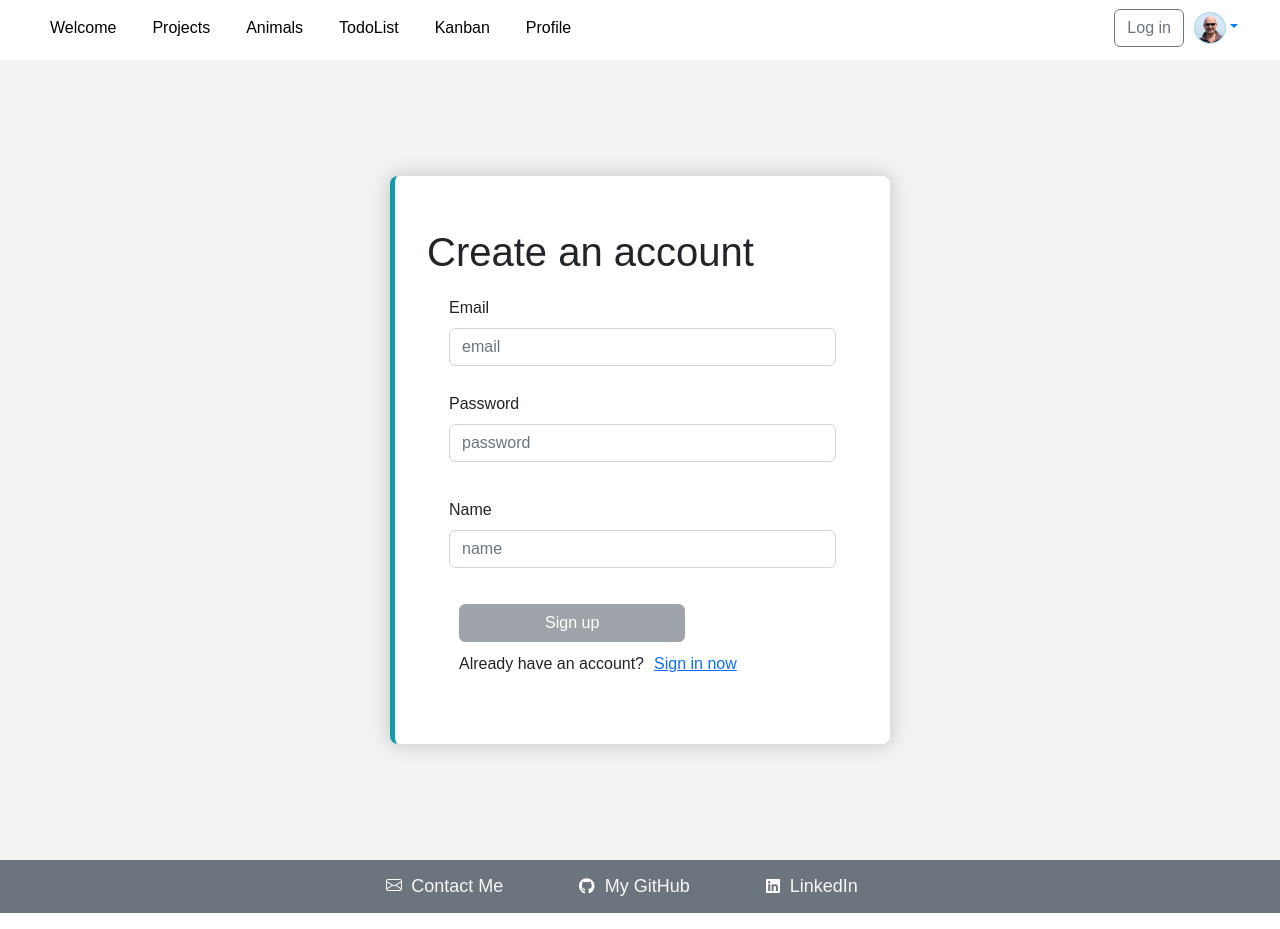
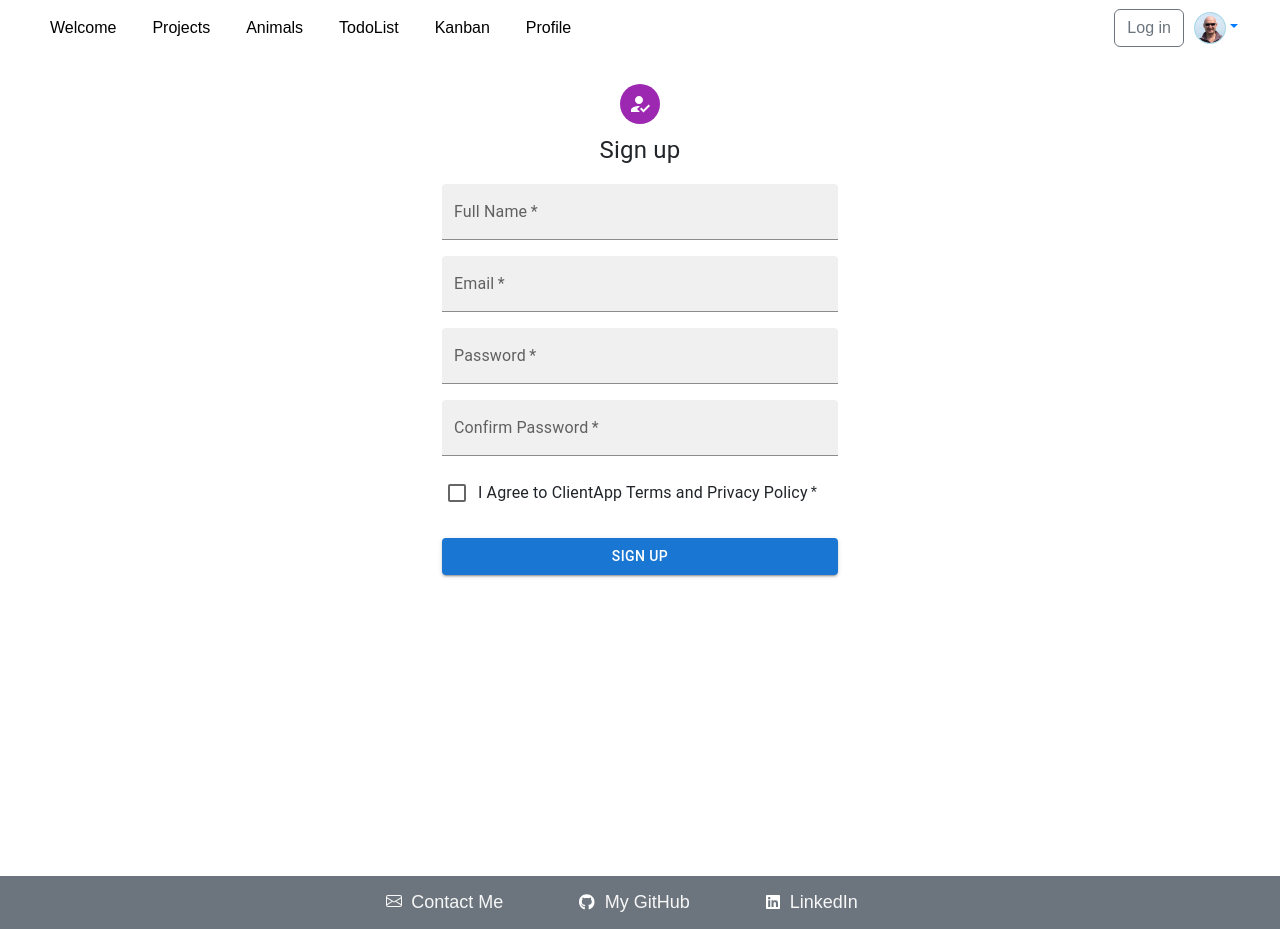
Before and after one commit to Dmitrii126776/client-mern-auth, a React (Create React App) app: page /registration in a window 1280 px wide. Built offline with nearby package versions, Linux system fonts and the light colour scheme; no server answers.

Commit message:
RegistrationForm.js

```diff
--- a/package.json
+++ b/package.json
@@ -12,6 +12,7 @@
     "@fortawesome/free-regular-svg-icons": "^6.4.0",
     "@fortawesome/free-solid-svg-icons": "^6.4.0",
     "@fortawesome/react-fontawesome": "^0.2.0",
+    "@hookform/resolvers": "^3.3.4",
     "@mui/icons-material": "^5.11.11",
     "@mui/joy": "^5.0.0-beta.5",
     "@mui/material": "^5.11.12",
@@ -27,6 +28,7 @@
     "react": "^18.2.0",
     "react-beautiful-dnd": "^13.1.1",
     "react-dom": "^18.2.0",
+    "react-hook-form": "^7.51.4",
     "react-lazy-load-image-component": "^1.6.0",
     "react-parallax": "^3.5.1",
     "react-particles": "^2.9.3",
@@ -35,7 +37,8 @@
     "react-tsparticles": "^2.9.3",
     "reactstrap": "^9.1.5",
     "tsparticles": "^2.9.3",
-    "web-vitals": "^2.1.4"
+    "web-vitals": "^2.1.4",
+    "yup": "^1.4.0"
   },
   "scripts": {
     "start": "react-scripts start",
--- a/src/App.js
+++ b/src/App.js
@@ -17,6 +17,7 @@ import Projects from "./components/Projects";
 import Profile from "./components/Profile";
 import Footer from "./components/Footer";
 import Loader from "./components/Loader";
+import RegistrationForm from "./pages/RegistrationForm";
 
 const AnimalsBoard = lazy(() => import('./animals/AnimalsBoard'))
 
@@ -111,7 +112,8 @@ function App() {
                     <Route path="/projects" element={<Projects/>}/>
                     <Route path="/profile" element={<Profile/>}/>
                     <Route path="/login" element={<Login/>}/>
-                    <Route path="/registration" element={<Registration/>}/>
+                    {/*<Route path="/registration" element={<Registration/>}/>*/}
+                    <Route path="/registration" element={<RegistrationForm/>}/>
                     <Route path="/home" element={<Home/>}/>
                     <Route path='/tasks' element={<TasksList/>}/>
                     <Route path="/kanban" element={
--- /dev/null
+++ b/src/components/registrationForm/CheckboxFields.js
@@ -0,0 +1,22 @@
+import React from 'react';
+import {FormControlLabel, Checkbox} from "@mui/material";
+import {Controller} from "react-hook-form";
+import ErrorMessage from "./ErrorMessage";
+
+const CheckboxFields = ({name, control, errors}) => {
+    return (
+        <>
+            <Controller
+                name={name}
+                control={control}
+                render={({field}) => (
+                    <FormControlLabel required control={<Checkbox {...field} required/>}
+                                      label="I Agree to ClientApp Terms and Privacy Policy"/>
+                )}
+            />
+            {errors[name] ? <ErrorMessage message={errors[name].message}/> : null}
+        </>
+    );
+};
+
+export default CheckboxFields;
--- /dev/null
+++ b/src/components/registrationForm/ErrorMessage.js
@@ -0,0 +1,21 @@
+import React from 'react';
+import {Box, Typography} from "@mui/material";
+import ErrorIcon from '@mui/icons-material/Error';
+
+const ErrorMessage = ({message}) => {
+    return (
+        <Box sx={{
+            display: 'flex',
+            alignItems: 'center',
+            gap: '5px',
+            mt: '6px'
+        }}>
+            <ErrorIcon color='error' sx={{width: '20px'}}/>
+            <Typography color='error.main' variant='span' fontSize='12px'>
+                {message}
+            </Typography>
+        </Box>
+    );
+};
+
+export default ErrorMessage;
--- /dev/null
+++ b/src/components/registrationForm/TextFields.js
@@ -0,0 +1,25 @@
+import React from 'react';
+import {FormControl, TextField} from "@mui/material";
+import {Controller} from "react-hook-form"
+import ErrorMessage from "./ErrorMessage";
+
+const TextFields = (props) => {
+    const {label, control, name, errors} = props;
+    const addErrorIntoField = (errors) => errors ? {error: true} : {error: false};
+
+    return (
+        <FormControl fullWidth sx={{mb: '1rem'}}>
+            <Controller
+                name={name}
+                control={control}
+                render={({field}) => (
+                    <TextField {...field} {...addErrorIntoField(errors[name])}
+                               required label={label} variant="filled"/>
+                )}
+            />
+            {errors[name] ? <ErrorMessage message={errors[name].message}/> : null}
+        </FormControl>
+    );
+};
+
+export default TextFields;
--- a/src/pages/Login.js
+++ b/src/pages/Login.js
@@ -46,7 +46,7 @@ const Login = () => {
                     // Something happened in setting up the request that triggered an Error
                     console.log('error-message', error.message);
                 }
-                console.log('error-config', error.config);
+                // console.log('error-config', error.config);
             })
     }
 
--- a/src/pages/Registration.js
+++ b/src/pages/Registration.js
@@ -13,42 +13,46 @@ const Registration = () => {
     const navigate = useNavigate();
     const user = useContext(UserContext)
 
-    const registerUser = (e) => {
-        const avatar = firstname[0].toUpperCase();
-        e.preventDefault()
-        const data = {email, password, firstname, avatar}
-        axios.post('https://server-mern-project.vercel.app/registration', data, {withCredentials: true})
-            .then((response) => {
-                console.log(response)
-                console.log(response.status)
-                console.log(response.data)
-                // console.log(response.data.accessToken)
-                const token = response.data.accessToken;
-                localStorage.setItem('token', token);
-                setEmail('')
-                setPassword('')
-                // setLoginError(false)
-                navigate(-2)
 
-                // console.log(response.data)
-                // const token = response.data.token;
-                // const id = response.data.id
-                // localStorage.setItem('token', token);
-                // localStorage.setItem('id', id);
-                // user.setEmail(response.data.user.email)
-                // user.setFirstName(response.data.user.firstname)
-                // setEmail('')
-                // setPassword('')
-                // setFirstName('')
-                // navigate('/home')
-            }).catch(() => {
-            console.log('error')
-            // setLoginError(true)
-            setEmail('')
-            setPassword('')
-        })
+    // const registerUser = (e) => {
+    //     e.preventDefault()
+    //     const avatar = firstname[0].toUpperCase();
+    //
+    //     const data = {email, password, firstname, avatar}
+    //     axios.post('https://server-mern-project.vercel.app/registration', data, {withCredentials: true})
+    //         .then((response) => {
+    //             console.log(response.data)
+    //             const token = response.data.accessToken;
+    //             // const id = response.data.id
+    //             localStorage.setItem('token', token);
+    //             // localStorage.setItem('id', id);
+    //             // user.setEmail(response.data.user.email)
+    //             // user.setFirstName(response.data.user.firstname)
+    //             setEmail('')
+    //             setPassword('')
+    //             setFirstName('')
+    //             // navigate(-1)
+    //             navigate('/')
+    //         })
+    // }
+
+    async function registerUser(e) {
+        try {
+            e.preventDefault()
+            const avatar = firstname[0].toUpperCase();
+
+            const data = {email, password, firstname, avatar}
+            const response = await axios.post('https://server-mern-project.vercel.app/registration', data, {withCredentials: true})
+            console.log(response.data)
+            // const token = response.data.accessToken;
+            localStorage.setItem('token', response.data.accessToken);
+            // localStorage.setItem('token', response.data.token);
+            navigate('/')
+
+        } catch (e) {
+            console.log(e.response?.data?.message);
+        }
     }
-
 
     return (
         <div className="welcome-container welcome-background">
--- /dev/null
+++ b/src/pages/RegistrationForm.js
@@ -0,0 +1,103 @@
+import React, {useState} from 'react';
+import {Container, Box, Button, Avatar, Typography} from "@mui/material";
+import TextFields from "../components/registrationForm/TextFields";
+import CheckboxFields from "../components/registrationForm/CheckboxFields";
+import {useForm} from "react-hook-form";
+import {yupResolver} from "@hookform/resolvers/yup";
+import * as yup from "yup";
+import {useNavigate} from "react-router-dom";
+import {HowToReg} from "@mui/icons-material";
+import axios from "axios";
+
+// const emailRegExp = /^([\w-]+(?:\.[\w-]+)*)@((?:[\w-]+\.)*\w[\w-]{0,66})\.([a-z]{2,6}(?:\.[a-z]{2})?)$/;
+const pawdRegExp = /^(?=.*[A-Za-z])(?=.*\d)(?=.*[@$!%*#?&])[A-Za-z\d@$!%*#?&]{8,}$/;
+
+
+const schema = yup
+    .object({
+        fullName: yup.string().required('Full Name is required').matches(/^([a-zA-Z\s]{2,25})$/, 'name must be valid name'),
+        email: yup.string().required('Email is required').email(),
+        password: yup.string().required('Password is required')
+            .matches(pawdRegExp, 'Must Contain 8 Characters, One Uppercase, One Lowercase, One Number and one special case Character'),
+        confirmPassword: yup.string().oneOf([yup.ref('password'), null], 'Password must match'),
+        privacy: yup.bool().oneOf([true], 'Field must be checked'),
+
+    })
+    .required()
+
+const RegistrationForm = () => {
+    const [registrationError, setRegistrationError] = useState(false);
+    const [networkError, setNetworkError] = useState(false);
+    const navigate = useNavigate();
+    const {control, reset, handleSubmit, formState: {errors}} = useForm({
+        defaultValues: {
+            fullName: '',
+            email: '',
+            password: '',
+            confirmPassword: '',
+            privacy: false
+        },
+        resolver: yupResolver(schema),
+    });
+
+    const onSubmit = (data) => {
+        const avatar = data.fullName[0].toUpperCase();
+        // console.log(data)
+        const user = {firstname: data.fullName, email: data.email, password: data.password, avatar: avatar}
+        axios.post('https://server-mern-project.vercel.app/registration', user, {withCredentials: true})
+            .then((response) => {
+                console.log(response.data)
+                localStorage.setItem('token', response.data.accessToken);
+                setRegistrationError(false)
+                navigate(-2)
+            }).catch((error) => {
+            if (error.response) {
+                console.log('registration error', error.response)
+                setRegistrationError(true)
+            } else if (error.request) {
+                console.log('network error', error.request);
+                setNetworkError(true)
+            } else {
+                console.log('error-message', error.message);
+            }
+            // console.log('error-config', error.config);
+        })
+        reset()
+    }
+
+    return (
+        <div className="min-vh-100">
+            <Container maxWidth="xs">
+                <Box sx={{display: 'flex', flexDirection: 'column', mt: '1rem', alignItems: 'center'}}>
+                    <Avatar sx={{m: 1, bgcolor: 'secondary.main'}}>
+                        <HowToReg/>
+                    </Avatar>
+                    {/*<h4>Sign up</h4>*/}
+                    <Typography component='h1' fontSize='24px'
+                                sx={{mb: 2}}>Sign up</Typography>
+                    <Box noValidate component='form' onSubmit={handleSubmit(onSubmit)} sx={{width: '100%'}}>
+                        <TextFields errors={errors} control={control} name='fullName' label='Full Name'/>
+                        <TextFields errors={errors} control={control} name='email' label='Email'/>
+                        <TextFields errors={errors} control={control} name='password' label='Password'/>
+                        <TextFields errors={errors} control={control} name='confirmPassword' label='Confirm Password'/>
+                        <CheckboxFields errors={errors} control={control} name='privacy'/>
+                        {registrationError && (
+                            <Typography color='error.main' variant='h2' fontSize='18px'>
+                                Sorry, user with this email already exists!
+                            </Typography>
+                        )}
+                        {networkError && (
+                            <Typography color='error.main' variant='h2' fontSize='16px'>
+                                Sorry, we are having some issues at the moment. Please try again later.
+                            </Typography>
+                        )}
+                        <Button type="submit" fullWidth variant="contained"
+                                sx={{mt: 3, mb: 3}}>Sign up</Button>
+                    </Box>
+                </Box>
+            </Container>
+        </div>
+    )
+}
+
+export default RegistrationForm;
```
Also changed, not shown: 1 other file (tests, documents, lock files or other folders).
